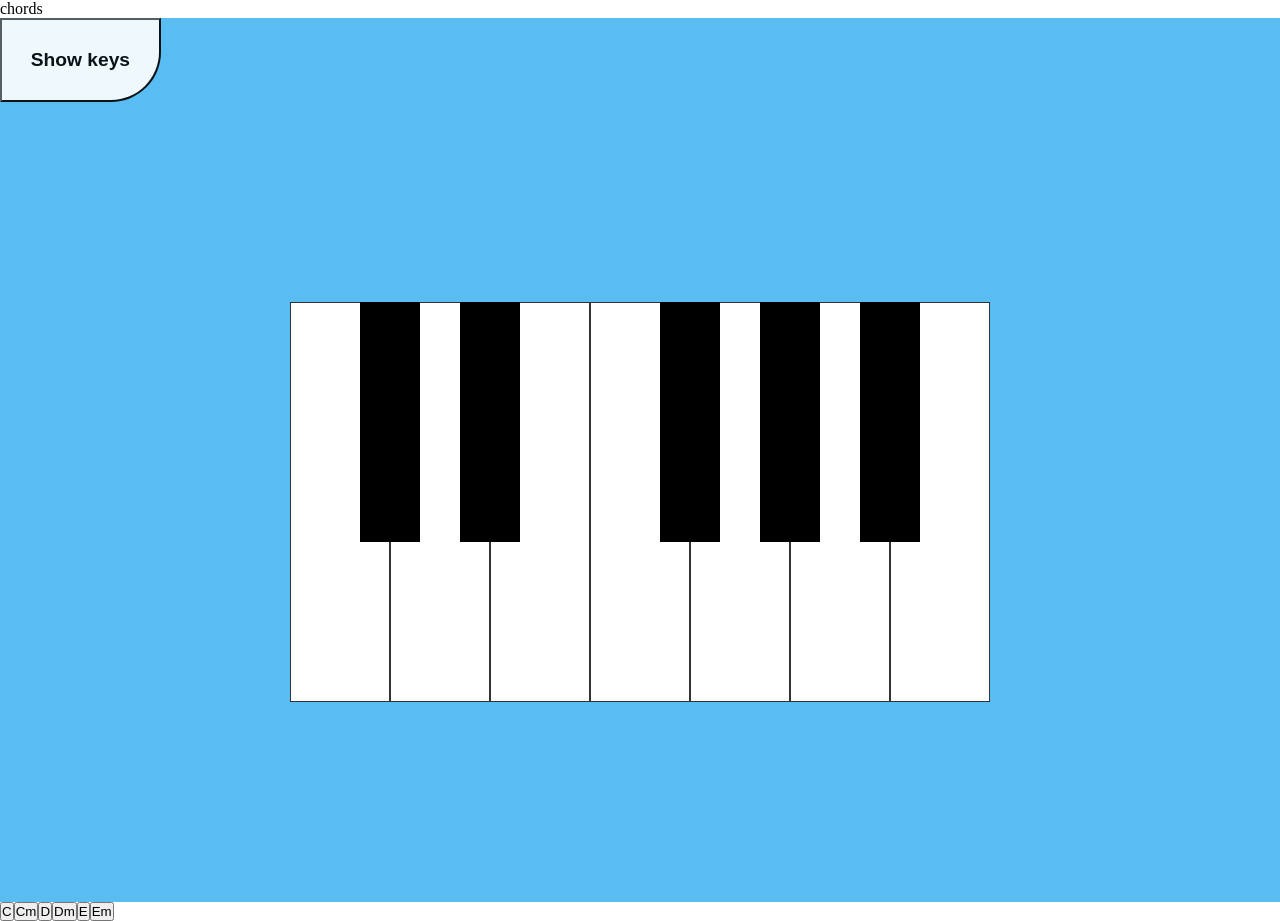
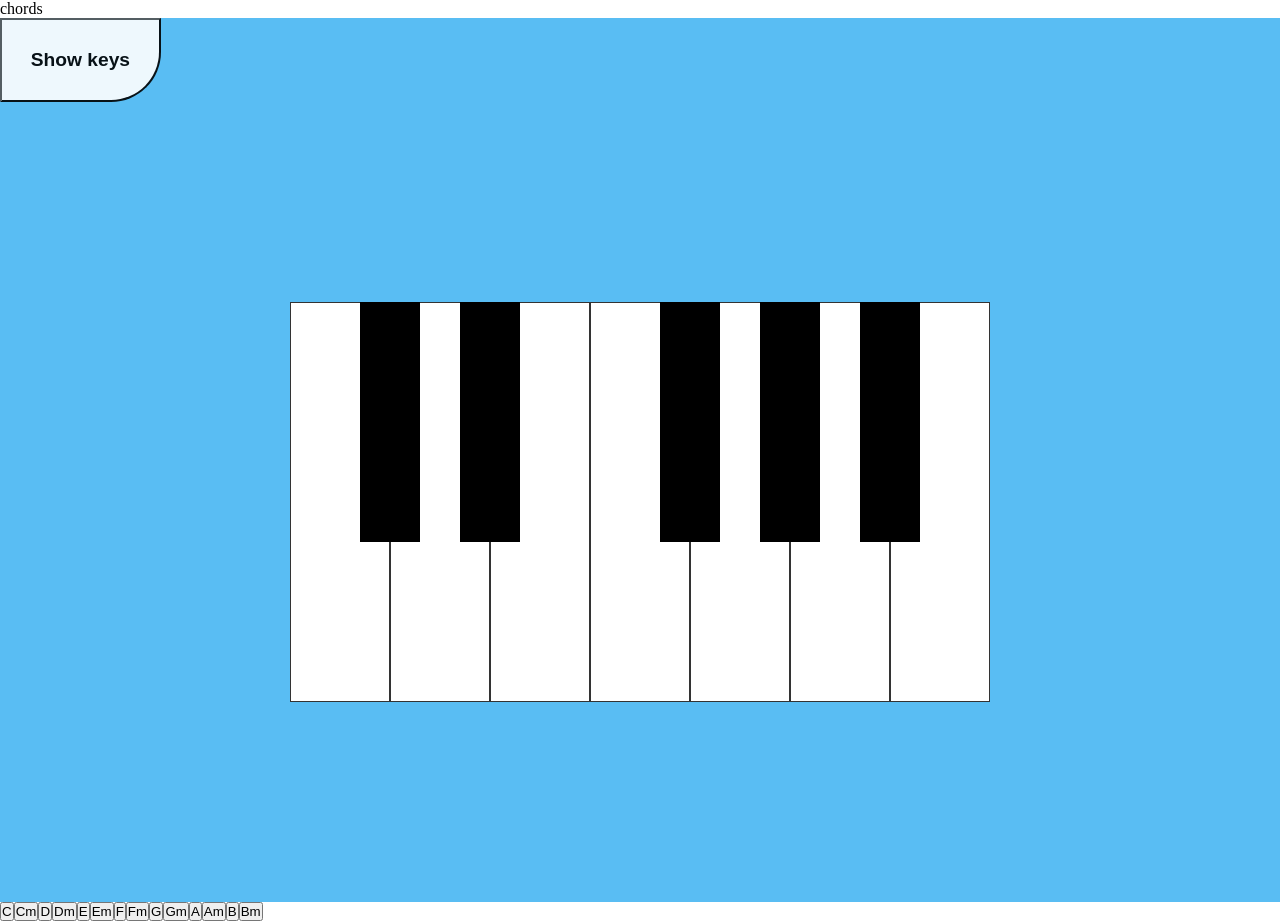
Before and after one commit to popatre/music-tutor, a Next.js app: page /chords in a window 1280 px wide. Built offline with nearby package versions, Linux system fonts and the light colour scheme; no server answers.

Commit message:
add white chords

```diff
--- a/pages/chords.tsx
+++ b/pages/chords.tsx
@@ -5,9 +5,19 @@ function chords() {
     const [chordNotes, setChordNotes] = useState<string[]>([]);
 
     const handleClick = (chord: string) => {
-        const triad = Chord.degrees(chord);
-        const result = [1, 2, 3].map(triad);
-        setChordNotes(result);
+        if (chord > "Em" && chord < "A") {
+            const triad = Chord.degrees(chord);
+            const result = [3, 1, 2].map(triad);
+            setChordNotes(result);
+        } else if (chord >= "A") {
+            const triad = Chord.degrees(chord);
+            const result = [2, 3, 1].map(triad);
+            setChordNotes(result);
+        } else {
+            const triad = Chord.degrees(chord);
+            const result = [1, 2, 3].map(triad);
+            setChordNotes(result);
+        }
     };
     console.log(chordNotes);
 
@@ -21,6 +31,14 @@ function chords() {
             <button onClick={() => handleClick("Dm")}>Dm</button>
             <button onClick={() => handleClick("E")}>E</button>
             <button onClick={() => handleClick("Em")}>Em</button>
+            <button onClick={() => handleClick("F")}>F</button>
+            <button onClick={() => handleClick("Fm")}>Fm</button>
+            <button onClick={() => handleClick("G")}>G</button>
+            <button onClick={() => handleClick("Gm")}>Gm</button>
+            <button onClick={() => handleClick("A")}>A</button>
+            <button onClick={() => handleClick("Am")}>Am</button>
+            <button onClick={() => handleClick("B")}>B</button>
+            <button onClick={() => handleClick("Bm")}>Bm</button>
         </div>
     );
 }
--- a/pages/index.tsx
+++ b/pages/index.tsx
@@ -50,6 +50,9 @@ export default function Home() {
                     <button onClick={() => handleClick("/piano-player")}>
                         Piano Player
                     </button>
+                    <button onClick={() => handleClick("/chords")}>
+                        Piano Chord Finder
+                    </button>
                 </div>
             </main>
         </>
--- a/pages/piano-player.tsx
+++ b/pages/piano-player.tsx
@@ -28,6 +28,9 @@ export default function PianoPlayer({ chord }: Props) {
         B: "",
         FSharp: "",
         GSharp: "",
+        CSharp: "",
+        DSharp: "",
+        ASharp: "",
     });
 
     const [showHelp, setShowHelp] = useState<string>("");
@@ -95,6 +98,9 @@ export default function PianoPlayer({ chord }: Props) {
                 B: "",
                 FSharp: "",
                 GSharp: "",
+                CSharp: "",
+                DSharp: "",
+                ASharp: "",
             };
         });
 
@@ -177,7 +183,7 @@ export default function PianoPlayer({ chord }: Props) {
                     <div
                         onClick={() => handleClick("Db")}
                         data-note="Db"
-                        className={`${styles.key} ${styles.black} ${keyPressed.Db}`}
+                        className={`${styles.key} ${styles.black} ${keyPressed.Db} ${keyPressed.CSharp}`}
                     >
                         <p className={`${styles.blackLetters} ${showHelp} `}>
                             w
@@ -195,7 +201,7 @@ export default function PianoPlayer({ chord }: Props) {
                     <div
                         onClick={() => handleClick("Eb")}
                         data-note="Eb"
-                        className={`${styles.key} ${styles.black} ${keyPressed.Eb}`}
+                        className={`${styles.key} ${styles.black} ${keyPressed.Eb} ${keyPressed.DSharp}`}
                     >
                         <p className={`${styles.blackLetters} ${showHelp} `}>
                             e
@@ -258,7 +264,7 @@ export default function PianoPlayer({ chord }: Props) {
                     <div
                         onClick={() => handleClick("Bb")}
                         data-note="Bb"
-                        className={`${styles.key} ${styles.black} ${keyPressed.Bb}`}
+                        className={`${styles.key} ${styles.black} ${keyPressed.Bb} ${keyPressed.ASharp}`}
                     >
                         <p className={`${styles.blackLetters} ${showHelp} `}>
                             u
```
